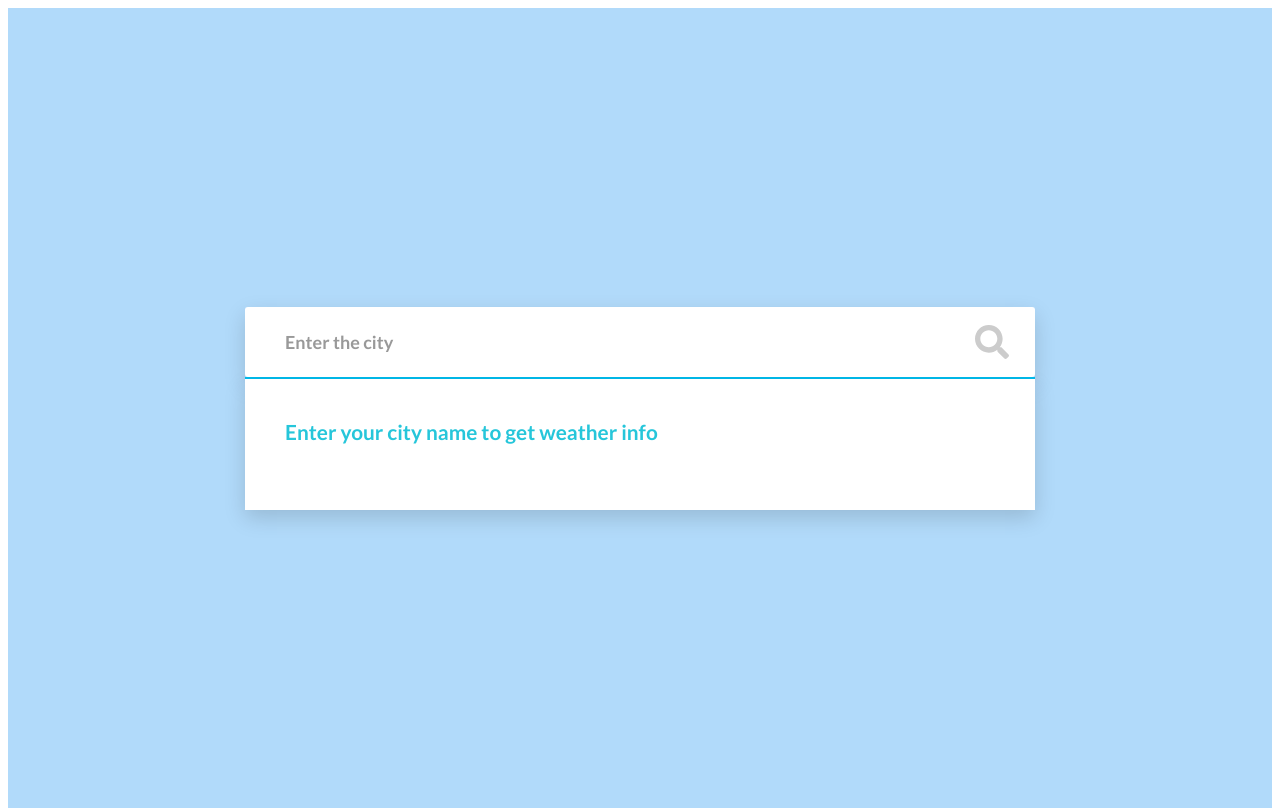
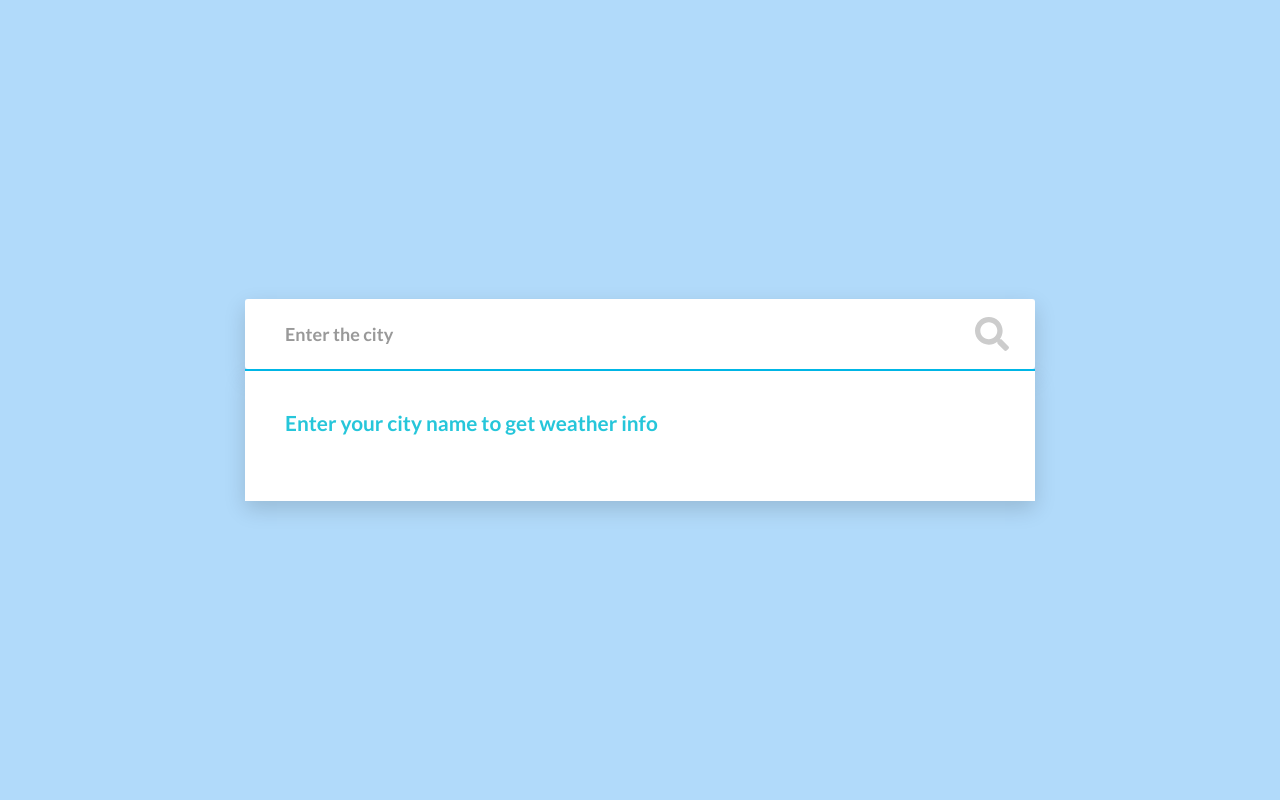
Before and after one commit to Abhishekabi/Weather-cached, a website: page public/index.html in a window 1280 px wide. Drawn offline with nearby package versions, Linux system fonts and the light colour scheme.

Commit message:
css update

```diff
--- a/public/main.css
+++ b/public/main.css
@@ -1,4 +1,4 @@
-/* body {
+ body {
   width: 100%;
   height: 100%;
   margin: 0 auto;
@@ -677,4 +677,3 @@ legend {
 #heading {
   display: block;
 }
- */
```
